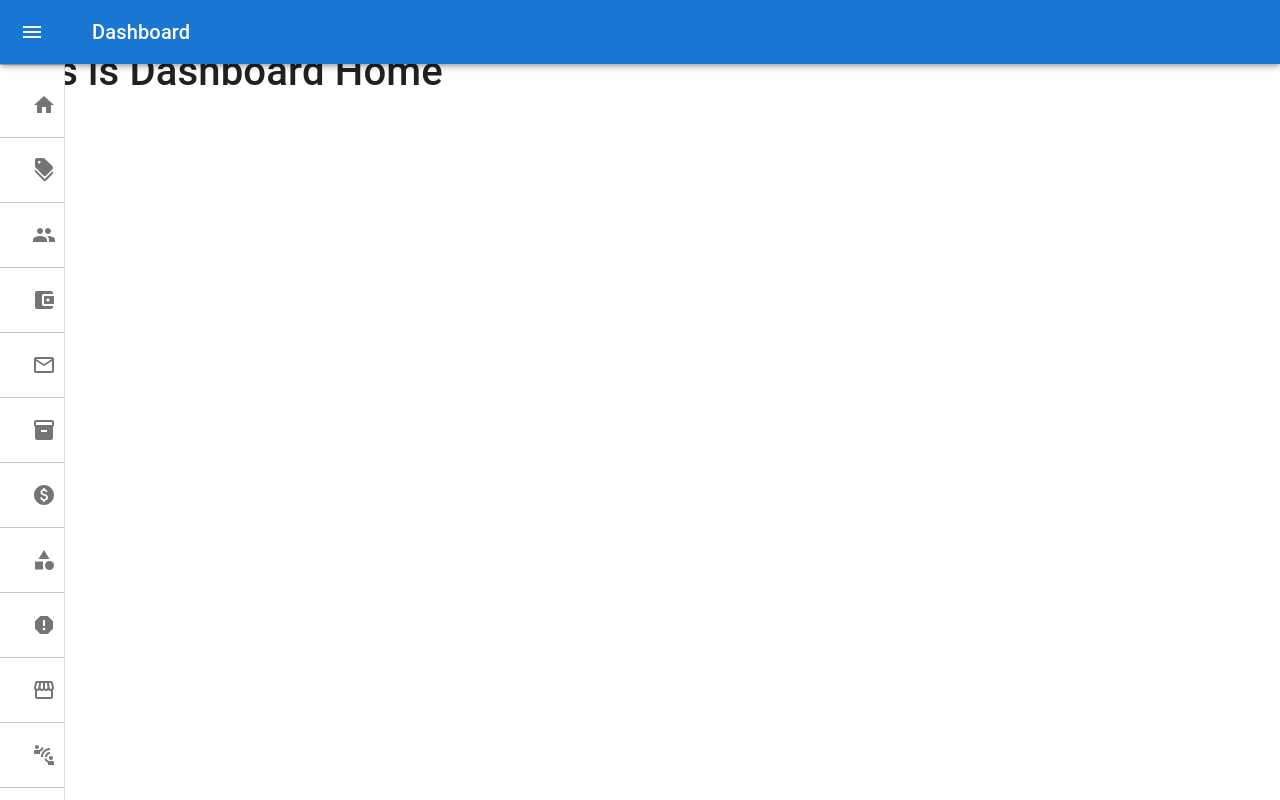
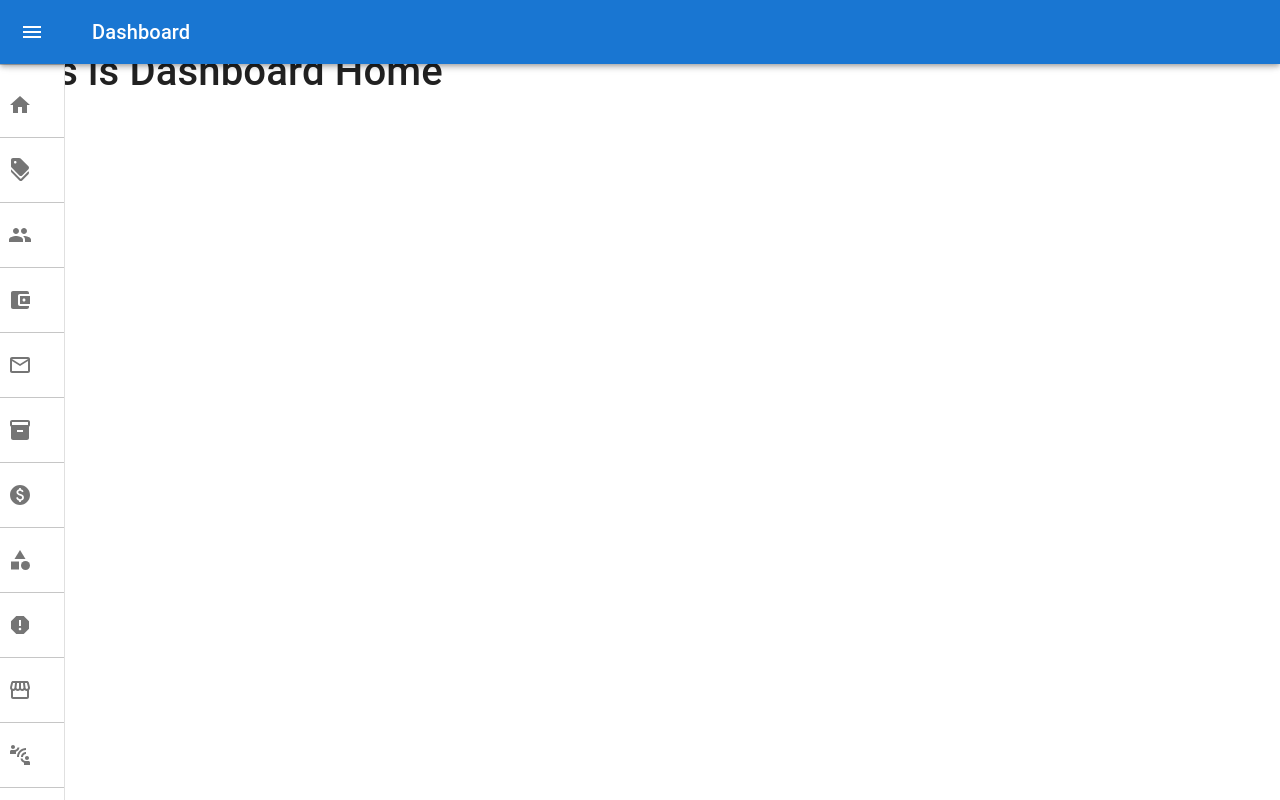
Before and after one commit to parvezaman/hawk-e-scooter-dashboard, a React (Create React App) app: page / in a window 1280 px wide. Built offline with nearby package versions, Linux system fonts and the light colour scheme.

Commit message:
drawer completed

```diff
--- a/src/components/Navigation/MiniNav.js
+++ b/src/components/Navigation/MiniNav.js
@@ -28,6 +28,7 @@ import ListItemText from '@mui/material/ListItemText';
 import { styled, useTheme } from '@mui/material/styles';
 import Toolbar from '@mui/material/Toolbar';
 import Typography from '@mui/material/Typography';
+import { makeStyles } from '@mui/styles';
 import * as React from 'react';
 import { Link } from 'react-router-dom';
 
@@ -110,6 +111,20 @@ const MiniNav = () => {
         setOpen(false);
     };
 
+    const useStyles = makeStyles({
+        navTextDesign: {
+            textDecoration: 'none !important',
+            color: '#000'
+        },
+        navLinkDesign: {
+            textDecoration: 'none'
+        },
+        listItemStyle: {
+            marginLeft: '-3 !important'
+        }
+    })
+
+    const { navTextDesign, navLinkDesign, listItemStyle } = useStyles();
 
     return (
         <Box sx={{ display: 'flex' }}>
@@ -141,169 +156,169 @@ const MiniNav = () => {
                 </DrawerHeader>
                 <Divider />
                 <List>
-                    <ListItem>
-                        <Link to="/">
+                    <ListItem sx={{ marginLeft: -3 }}>
+                        <Link to="/" className={navLinkDesign}>
                             <ListItemButton>
                                 <ListItemIcon>
                                     <HomeIcon />
                                 </ListItemIcon>
-                                <ListItemText>
+                                <ListItemText className={navTextDesign}>
                                     Dashboard Home
                                 </ListItemText>
                             </ListItemButton>
                         </Link>
                     </ListItem>
                     <Divider />
-                    <ListItem>
-                        <Link to="/coupon">
+                    <ListItem sx={{ marginLeft: -3 }}>
+                        <Link to="/coupon" className={navLinkDesign}>
                             <ListItemButton>
                                 <ListItemIcon>
                                     <DiscountIcon />
                                 </ListItemIcon>
-                                <ListItemText>
+                                <ListItemText className={navTextDesign}>
                                     Coupon
                                 </ListItemText>
                             </ListItemButton>
                         </Link>
                     </ListItem>
                     <Divider />
-                    <ListItem>
-                        <Link to="/customerdata">
+                    <ListItem sx={{ marginLeft: -3 }}>
+                        <Link to="/customerdata" className={navLinkDesign}>
                             <ListItemButton>
                                 <ListItemIcon>
                                     <PeopleIcon />
                                 </ListItemIcon>
-                                <ListItemText>
+                                <ListItemText className={navTextDesign}>
                                     Customer Data
                                 </ListItemText>
                             </ListItemButton>
                         </Link>
                     </ListItem>
                     <Divider />
-                    <ListItem>
-                        <Link to="/customerwallet">
+                    <ListItem sx={{ marginLeft: -3 }}>
+                        <Link to="/customerwallet" className={navLinkDesign}>
                             <ListItemButton>
                                 <ListItemIcon>
                                     <AccountBalanceWalletIcon />
                                 </ListItemIcon>
-                                <ListItemText>
+                                <ListItemText className={navTextDesign}>
                                     Customer Wallet
                                 </ListItemText>
                             </ListItemButton>
                         </Link>
                     </ListItem>
                     <Divider />
-                    <ListItem>
-                        <Link to="/messaging">
+                    <ListItem sx={{ marginLeft: -3 }}>
+                        <Link to="/messaging" className={navLinkDesign}>
                             <ListItemButton>
                                 <ListItemIcon>
                                     <MailOutlineIcon />
                                 </ListItemIcon>
-                                <ListItemText>
+                                <ListItemText className={navTextDesign}>
                                     Messages
                                 </ListItemText>
                             </ListItemButton>
                         </Link>
                     </ListItem>
                     <Divider />
-                    <ListItem>
-                        <Link to="/packages">
+                    <ListItem sx={{ marginLeft: -3 }}>
+                        <Link to="/packages" className={navLinkDesign}>
                             <ListItemButton>
                                 <ListItemIcon>
                                     <InventoryIcon />
                                 </ListItemIcon>
-                                <ListItemText>
+                                <ListItemText className={navTextDesign}>
                                     Packages
                                 </ListItemText>
                             </ListItemButton>
                         </Link>
                     </ListItem>
                     <Divider />
-                    <ListItem>
-                        <Link to="/payment">
+                    <ListItem sx={{ marginLeft: -3 }}>
+                        <Link to="/payment" className={navLinkDesign}>
                             <ListItemButton>
                                 <ListItemIcon>
                                     <PaidIcon />
                                 </ListItemIcon>
-                                <ListItemText>
+                                <ListItemText className={navTextDesign}>
                                     Payment
                                 </ListItemText>
                             </ListItemButton>
                         </Link>
                     </ListItem>
                     <Divider />
-                    <ListItem>
-                        <Link to="/productcategory">
+                    <ListItem sx={{ marginLeft: -3 }}>
+                        <Link to="/productcategory" className={navLinkDesign}>
                             <ListItemButton>
                                 <ListItemIcon>
                                     <CategoryIcon />
                                 </ListItemIcon>
-                                <ListItemText>
+                                <ListItemText className={navTextDesign}>
                                     Product Category
                                 </ListItemText>
                             </ListItemButton>
                         </Link>
                     </ListItem>
                     <Divider />
-                    <ListItem>
-                        <Link to="/report">
+                    <ListItem sx={{ marginLeft: -3 }}>
+                        <Link to="/report" className={navLinkDesign}>
                             <ListItemButton>
                                 <ListItemIcon>
                                     <ReportIcon />
                                 </ListItemIcon>
-                                <ListItemText>
+                                <ListItemText className={navTextDesign}>
                                     Report
                                 </ListItemText>
                             </ListItemButton>
                         </Link>
                     </ListItem>
                     <Divider />
-                    <ListItem>
-                        <Link to="/selldashboard">
+                    <ListItem sx={{ marginLeft: -3 }}>
+                        <Link to="/selldashboard" className={navLinkDesign}>
                             <ListItemButton>
                                 <ListItemIcon>
                                     <StorefrontIcon />
                                 </ListItemIcon>
-                                <ListItemText>
+                                <ListItemText className={navTextDesign}>
                                     Sells Dashboard
                                 </ListItemText>
                             </ListItemButton>
                         </Link>
                     </ListItem>
                     <Divider />
-                    <ListItem>
-                        <Link to="/ssl">
+                    <ListItem sx={{ marginLeft: -3 }}>
+                        <Link to="/ssl" className={navLinkDesign}>
                             <ListItemButton>
                                 <ListItemIcon>
                                     <ConnectWithoutContactIcon />
                                 </ListItemIcon>
-                                <ListItemText>
+                                <ListItemText className={navTextDesign}>
                                     SSL
                                 </ListItemText>
                             </ListItemButton>
                         </Link>
                     </ListItem>
                     <Divider />
-                    <ListItem>
-                        <Link to="/stock">
+                    <ListItem sx={{ marginLeft: -3 }}>
+                        <Link to="/stock" className={navLinkDesign}>
                             <ListItemButton>
                                 <ListItemIcon>
                                     <LocalGroceryStoreIcon />
                                 </ListItemIcon>
-                                <ListItemText>
+                                <ListItemText className={navTextDesign}>
                                     Stock
                                 </ListItemText>
                             </ListItemButton>
                         </Link>
                     </ListItem>
                     <Divider />
-                    <ListItem>
-                        <Link to="/tickets">
+                    <ListItem sx={{ marginLeft: -3 }}>
+                        <Link to="/tickets" className={navLinkDesign}>
                             <ListItemButton>
                                 <ListItemIcon>
                                     <BugReportIcon />
                                 </ListItemIcon>
-                                <ListItemText>
+                                <ListItemText className={navTextDesign}>
                                     Tickets
                                 </ListItemText>
                             </ListItemButton>
```
